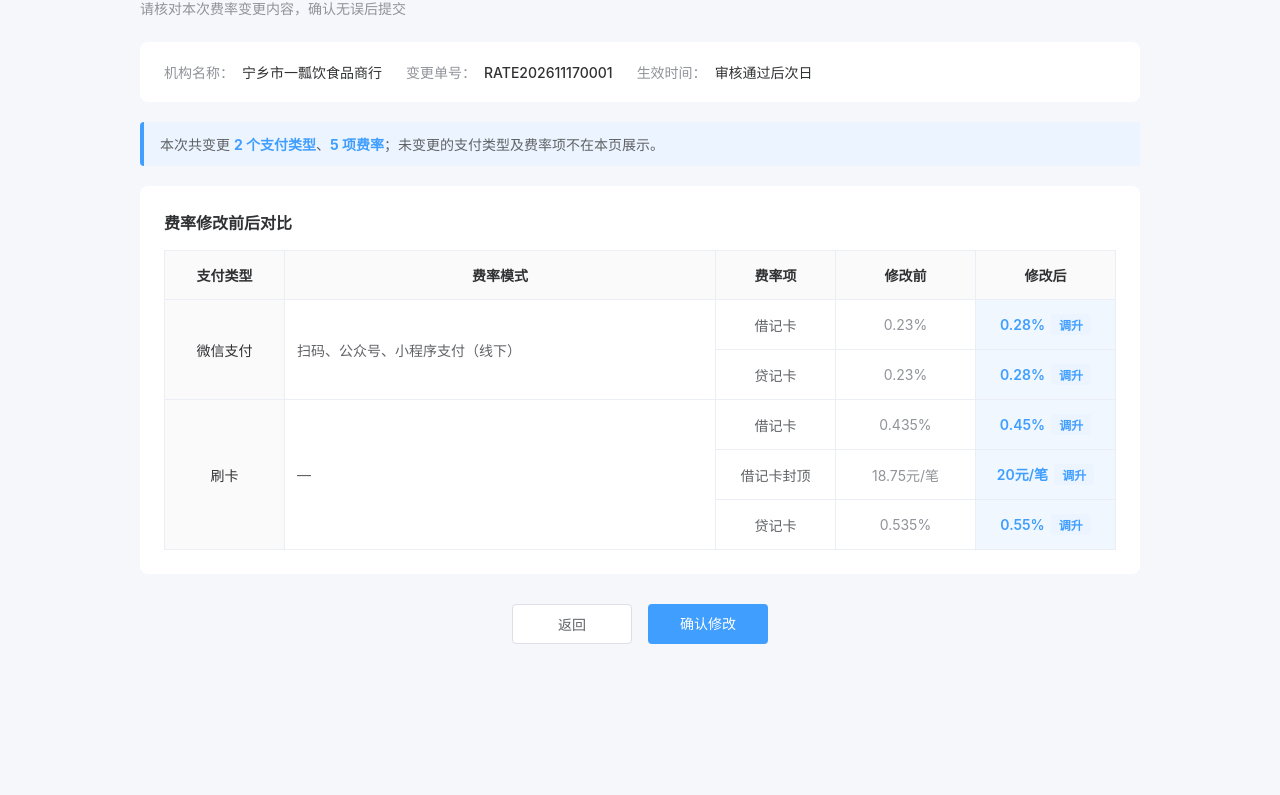
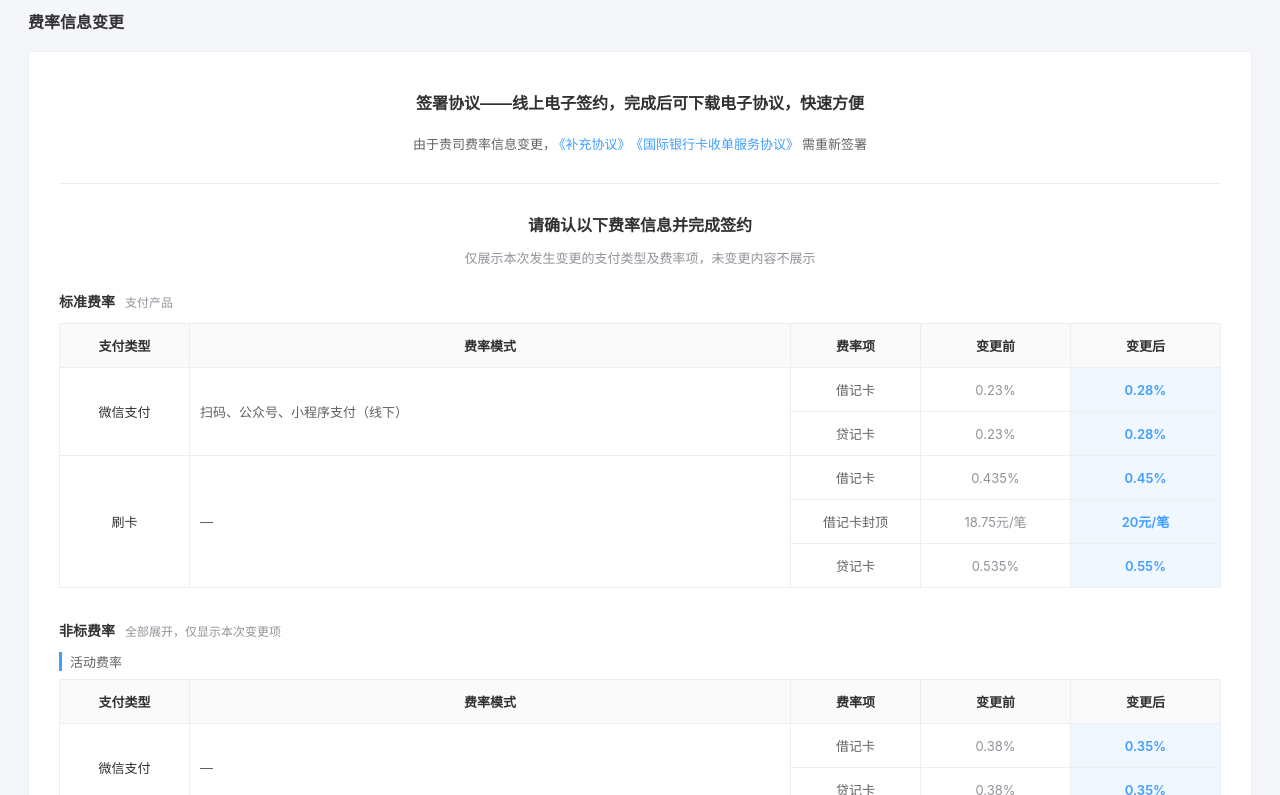
Before and after one commit to Gaohailinga/sign-entity-prototype, a plain HTML site: page rate-modification.html in a window 1280 px wide. Shown: the part 63-858 px from the top of the page. Before the commit the page ends 800 px from the top, so only its background shows below. Drawn offline with Linux system fonts and the light colour scheme.

Commit message:
feat: 按机构管理平台重构费率信息变更确认页

```diff
--- a/rate-modification.html
+++ b/rate-modification.html
@@ -3,134 +3,154 @@
 <head>
 <meta charset="UTF-8">
 <meta name="viewport" content="width=device-width, initial-scale=1.0">
-<title>费率修改</title>
+<title>费率信息变更</title>
 <style>
   * { margin: 0; padding: 0; box-sizing: border-box; }
-  body { font-family: -apple-system, BlinkMacSystemFont, "PingFang SC", "Microsoft YaHei", sans-serif; background: #f5f7fa; color: #333; min-height: 100vh; padding: 24px; }
-  .container { max-width: 1000px; margin: 0 auto; }
-  .page-header { margin-bottom: 24px; }
-  .page-title { font-size: 20px; font-weight: 600; color: #303133; margin-bottom: 8px; }
-  .page-desc { font-size: 14px; color: #909399; }
-  .info-card { background: #fff; border-radius: 8px; padding: 20px 24px; margin-bottom: 20px; display: flex; flex-wrap: wrap; gap: 24px; font-size: 14px; }
-  .info-item { display: flex; align-items: center; gap: 8px; }
-  .info-label { color: #909399; }
-  .info-value { color: #303133; font-weight: 500; }
-  .summary-bar { background: #ecf5ff; border-left: 4px solid #409eff; padding: 12px 16px; border-radius: 4px; margin-bottom: 20px; font-size: 14px; color: #606266; }
-  .summary-bar strong { color: #409eff; }
-  .card { background: #fff; border-radius: 8px; padding: 24px; margin-bottom: 20px; }
-  .card-title { font-size: 16px; font-weight: 600; color: #303133; margin-bottom: 16px; }
+  body { font-family: -apple-system, BlinkMacSystemFont, "PingFang SC", "Microsoft YaHei", sans-serif; background: #f5f6fa; color: #303133; min-width: 960px; }
+  .topbar { height: 54px; background: #171e3d; color: #c7cbda; display: flex; align-items: center; padding: 0 24px; font-size: 13px; }
+  .brand { display: flex; align-items: center; gap: 10px; color: #fff; font-size: 16px; font-weight: 600; white-space: nowrap; }
+  .brand-logo { width: 25px; height: 25px; position: relative; }
+  .brand-logo::before { content: ""; position: absolute; left: 1px; top: 2px; width: 8px; height: 21px; background: #f5c242; border-radius: 2px; transform: skewY(-12deg); }
+  .brand-logo::after { content: ""; position: absolute; right: 1px; top: 2px; width: 13px; height: 14px; border-top: 6px solid #f5c242; border-right: 6px solid #f5c242; border-radius: 2px; }
+  .nav { height: 100%; display: flex; align-items: stretch; gap: 32px; margin-left: 52px; white-space: nowrap; }
+  .nav-item { position: relative; display: flex; align-items: center; cursor: pointer; }
+  .nav-item:hover, .nav-item.active { color: #fff; }
+  .nav-item.active::after { content: ""; position: absolute; bottom: 0; left: 0; right: 0; height: 2px; background: #409eff; }
+  .header-right { margin-left: auto; display: flex; align-items: center; gap: 22px; white-space: nowrap; }
+  .header-icon { color: #c7cbda; font-size: 16px; }
+  .help { color: #c7cbda; }
+  .account { display: flex; align-items: center; gap: 8px; color: #fff; max-width: 170px; overflow: hidden; text-overflow: ellipsis; }
+  .avatar { width: 28px; height: 28px; border-radius: 50%; background: #d7ecff; color: #409eff; display: flex; align-items: center; justify-content: center; font-size: 13px; flex: none; }
+  .page { padding: 18px 28px 40px; }
+  .page-title { font-size: 16px; font-weight: 600; color: #303133; margin-bottom: 18px; }
+  .sign-card { background: #fff; border: 1px solid #ebeef5; border-radius: 3px; }
+  .agreement-head { text-align: center; padding: 38px 24px 30px; }
+  .agreement-title { font-size: 16px; font-weight: 600; color: #303133; margin-bottom: 20px; }
+  .agreement-desc { font-size: 13px; color: #606266; }
+  .agreement-desc a { color: #409eff; text-decoration: none; margin: 0 3px; }
+  .agreement-desc a:hover { text-decoration: underline; }
+  .divider { height: 1px; background: #ebeef5; margin: 0 30px; }
+  .rate-heading { text-align: center; padding: 28px 20px 12px; font-size: 16px; font-weight: 600; }
+  .rate-note { text-align: center; color: #909399; font-size: 13px; margin-bottom: 24px; }
+  .rate-content { padding: 0 30px 32px; }
+  .rate-section + .rate-section { margin-top: 32px; }
+  .section-title { display: flex; align-items: center; gap: 10px; font-size: 14px; font-weight: 600; color: #303133; margin-bottom: 12px; }
+  .section-tag { font-size: 12px; font-weight: 400; color: #909399; }
+  .rate-subsection + .rate-subsection { margin-top: 20px; }
+  .subsection-title { font-size: 13px; font-weight: 500; color: #606266; margin-bottom: 8px; padding-left: 8px; border-left: 3px solid #409eff; }
   .table-wrap { overflow-x: auto; }
-  .rate-table { width: 100%; border-collapse: collapse; font-size: 14px; text-align: center; min-width: 640px; }
-  .rate-table th, .rate-table td { border: 1px solid #ebeef5; padding: 14px 12px; }
+  .rate-table { width: 100%; border-collapse: collapse; table-layout: fixed; font-size: 13px; text-align: center; }
+  .rate-table th, .rate-table td { border: 1px solid #ebeef5; padding: 12px 10px; height: 44px; word-break: break-all; }
   .rate-table th { background: #fafafa; color: #303133; font-weight: 600; }
   .rate-table td { color: #606266; }
-  .rate-table .pay-type { font-weight: 500; color: #303133; background: #fafafa; }
-  .rate-table .old-value { color: #909399; }
-  .rate-table .new-value { color: #409eff; font-weight: 600; background: #f0f7ff; }
-  .rate-table .mode-cell { text-align: left; max-width: 220px; }
-  .change-tag { display: inline-block; font-size: 12px; color: #409eff; background: #ecf5ff; padding: 2px 8px; border-radius: 3px; margin-left: 6px; }
-  .action-bar { display: flex; justify-content: center; gap: 16px; padding: 10px 0 30px; }
-  .btn { min-width: 120px; height: 40px; line-height: 40px; border-radius: 4px; font-size: 14px; cursor: pointer; border: 1px solid transparent; text-align: center; }
-  .btn-default { background: #fff; border-color: #dcdfe6; color: #606266; }
+  .rate-table .pay-type { color: #303133; font-weight: 500; }
+  .rate-table .mode-cell { text-align: left; }
+  .rate-table .before-value { color: #909399; }
+  .rate-table .after-value { color: #409eff; font-weight: 600; background: #f0f7ff; }
+  .action-bar { display: flex; justify-content: center; gap: 16px; padding: 26px 0 32px; background: #fff; }
+  .btn { min-width: 120px; height: 38px; border-radius: 4px; font-size: 14px; cursor: pointer; }
+  .btn-default { border: 1px solid #dcdfe6; background: #fff; color: #606266; }
   .btn-default:hover { border-color: #409eff; color: #409eff; }
-  .btn-primary { background: #409eff; color: #fff; border: none; }
+  .btn-primary { border: 1px solid #409eff; background: #409eff; color: #fff; }
   .btn-primary:hover { background: #66b1ff; }
-  .btn-primary:disabled { background: #a0cfff; cursor: not-allowed; }
-  .toast { position: fixed; top: 80px; left: 50%; transform: translateX(-50%); background: #f0f9eb; color: #67c23a; border: 1px solid #e1f3d8; padding: 12px 24px; border-radius: 4px; font-size: 14px; display: none; z-index: 1000; box-shadow: 0 2px 12px rgba(0,0,0,0.1); }
+  .btn-primary:disabled { background: #a0cfff; border-color: #a0cfff; cursor: not-allowed; }
+  .toast { position: fixed; top: 74px; left: 50%; transform: translateX(-50%); background: #f0f9eb; color: #67c23a; border: 1px solid #e1f3d8; padding: 12px 24px; border-radius: 4px; font-size: 14px; display: none; z-index: 1000; box-shadow: 0 2px 12px rgba(0,0,0,.1); }
   .toast.show { display: block; }
-  @media (max-width: 768px) {
-    body { padding: 16px; }
-    .info-card { flex-direction: column; gap: 12px; }
-    .rate-table th, .rate-table td { padding: 10px 8px; font-size: 13px; }
-  }
 </style>
 </head>
 <body>
-<div class="container">
-  <div class="page-header">
-    <div class="page-title">费率修改</div>
-    <div class="page-desc">请核对本次费率变更内容，确认无误后提交</div>
+<header class="topbar">
+  <div class="brand"><span class="brand-logo"></span><span>机构管理平台</span></div>
+  <nav class="nav">
+    <span class="nav-item active">首页</span><span class="nav-item">商户管理</span><span class="nav-item">交易数据</span><span class="nav-item">分润管理</span><span class="nav-item">风控管理</span><span class="nav-item">产品中心</span><span class="nav-item">账号管理</span><span class="nav-item">营销平台</span>
+  </nav>
+  <div class="header-right"><span class="header-icon">✉</span><span class="header-icon">⇩</span><span class="help">帮助中心</span><div class="account"><span class="avatar">宁</span><span>宁乡市一瓢饮食...</span></div></div>
+</header>
+
+<main class="page">
+  <div class="page-title">费率信息变更</div>
+  <section class="sign-card">
+    <div class="agreement-head">
+      <div class="agreement-title">签署协议——线上电子签约，完成后可下载电子协议，快速方便</div>
+      <div class="agreement-desc">由于贵司费率信息变更，<a href="#">《补充协议》</a><a href="#">《国际银行卡收单服务协议》</a>需重新签署</div>
     </div>
+    <div class="divider"></div>
+    <div class="rate-heading">请确认以下费率信息并完成签约</div>
+    <div class="rate-note">仅展示本次发生变更的支付类型及费率项，未变更内容不展示</div>
 
-  <div class="info-card">
-    <div class="info-item">
-      <span class="info-label">机构名称：</span>
-      <span class="info-value">宁乡市一瓢饮食品商行</span>
-    </div>
-    <div class="info-item">
-      <span class="info-label">变更单号：</span>
-      <span class="info-value">RATE202611170001</span>
-    </div>
-    <div class="info-item">
-      <span class="info-label">生效时间：</span>
-      <span class="info-value">审核通过后次日</span>
-    </div>
-  </div>
-
-  <div class="summary-bar">
-    本次共变更 <strong>2 个支付类型</strong>、<strong>5 项费率</strong>；未变更的支付类型及费率项不在本页展示。
-  </div>
-
-  <div class="card">
-    <div class="card-title">费率修改前后对比</div>
+    <div class="rate-content">
+      <section class="rate-section">
+        <div class="section-title">标准费率 <span class="section-tag">支付产品</span></div>
         <div class="table-wrap">
           <table class="rate-table">
-        <thead>
-          <tr>
-            <th style="width:120px">支付类型</th>
-            <th>费率模式</th>
-            <th style="width:120px">费率项</th>
-            <th style="width:140px">修改前</th>
-            <th style="width:140px">修改后</th>
-          </tr>
-        </thead>
+            <thead><tr><th style="width:130px">支付类型</th><th>费率模式</th><th style="width:130px">费率项</th><th style="width:150px">变更前</th><th style="width:150px">变更后</th></tr></thead>
             <tbody>
-          <tr>
-            <td rowspan="2" class="pay-type">微信支付</td>
-            <td rowspan="2" class="mode-cell">扫码、公众号、小程序支付（线下）</td>
-            <td>借记卡</td>
-            <td class="old-value">0.23%</td>
-            <td class="new-value">0.28%<span class="change-tag">调升</span></td>
-          </tr>
-          <tr>
-            <td>贷记卡</td>
-            <td class="old-value">0.23%</td>
-            <td class="new-value">0.28%<span class="change-tag">调升</span></td>
-          </tr>
-          <tr>
-            <td rowspan="3" class="pay-type">刷卡</td>
-            <td rowspan="3" class="mode-cell">—</td>
-            <td>借记卡</td>
-            <td class="old-value">0.435%</td>
-            <td class="new-value">0.45%<span class="change-tag">调升</span></td>
-          </tr>
-          <tr>
-            <td>借记卡封顶</td>
-            <td class="old-value">18.75元/笔</td>
-            <td class="new-value">20元/笔<span class="change-tag">调升</span></td>
-          </tr>
-          <tr>
-            <td>贷记卡</td>
-            <td class="old-value">0.535%</td>
-            <td class="new-value">0.55%<span class="change-tag">调升</span></td>
-          </tr>
+              <tr><td rowspan="2" class="pay-type">微信支付</td><td rowspan="2" class="mode-cell">扫码、公众号、小程序支付（线下）</td><td>借记卡</td><td class="before-value">0.23%</td><td class="after-value">0.28%</td></tr>
+              <tr><td>贷记卡</td><td class="before-value">0.23%</td><td class="after-value">0.28%</td></tr>
+              <tr><td rowspan="3" class="pay-type">刷卡</td><td rowspan="3" class="mode-cell">—</td><td>借记卡</td><td class="before-value">0.435%</td><td class="after-value">0.45%</td></tr>
+              <tr><td>借记卡封顶</td><td class="before-value">18.75元/笔</td><td class="after-value">20元/笔</td></tr>
+              <tr><td>贷记卡</td><td class="before-value">0.535%</td><td class="after-value">0.55%</td></tr>
+            </tbody>
+          </table>
+        </div>
+      </section>
+
+      <section class="rate-section">
+        <div class="section-title">非标费率 <span class="section-tag">全部展开，仅显示本次变更项</span></div>
+        <div class="rate-subsection">
+          <div class="subsection-title">活动费率</div>
+          <div class="table-wrap">
+            <table class="rate-table">
+              <thead><tr><th style="width:130px">支付类型</th><th>费率模式</th><th style="width:130px">费率项</th><th style="width:150px">变更前</th><th style="width:150px">变更后</th></tr></thead>
+              <tbody>
+                <tr><td rowspan="2" class="pay-type">微信支付</td><td rowspan="2" class="mode-cell">—</td><td>借记卡</td><td class="before-value">0.38%</td><td class="after-value">0.35%</td></tr>
+                <tr><td>贷记卡</td><td class="before-value">0.38%</td><td class="after-value">0.35%</td></tr>
               </tbody>
             </table>
           </div>
         </div>
-
-  <div class="action-bar">
-    <button class="btn btn-default" id="backBtn">返回</button>
-    <button class="btn btn-primary" id="confirmBtn">确认修改</button>
+        <div class="rate-subsection">
+          <div class="subsection-title">特殊行业费率（缴费类）</div>
+          <div class="table-wrap">
+            <table class="rate-table">
+              <thead><tr><th style="width:130px">支付类型</th><th>费率模式</th><th style="width:130px">费率项</th><th style="width:150px">变更前</th><th style="width:150px">变更后</th></tr></thead>
+              <tbody>
+                <tr><td rowspan="2" class="pay-type">微信支付</td><td rowspan="2" class="mode-cell">—</td><td>借记卡</td><td class="before-value">0.10%</td><td class="after-value">0.20%</td></tr>
+                <tr><td>贷记卡</td><td class="before-value">0.10%</td><td class="after-value">0.20%</td></tr>
+              </tbody>
+            </table>
           </div>
         </div>
+        <div class="rate-subsection">
+          <div class="subsection-title">D0结算</div>
+          <div class="table-wrap">
+            <table class="rate-table">
+              <thead><tr><th style="width:130px">结算方式</th><th>费率模式</th><th style="width:130px">费率项</th><th style="width:150px">变更前</th><th style="width:150px">变更后</th></tr></thead>
+              <tbody><tr><td class="pay-type">D0自动-定时到账</td><td class="mode-cell">—</td><td>费率</td><td class="before-value">0.004</td><td class="after-value">0.005</td></tr></tbody>
+            </table>
+          </div>
+        </div>
+        <div class="rate-subsection">
+          <div class="subsection-title">白条分期</div>
+          <div class="table-wrap">
+            <table class="rate-table">
+              <thead><tr><th style="width:130px">支付类型</th><th>费率模式</th><th style="width:130px">费率项</th><th style="width:150px">变更前</th><th style="width:150px">变更后</th></tr></thead>
+              <tbody>
+                <tr><td rowspan="2" class="pay-type">支付宝支付</td><td rowspan="2" class="mode-cell">—</td><td>借记卡</td><td class="before-value">0.38%</td><td class="after-value">0.45%</td></tr>
+                <tr><td>贷记卡</td><td class="before-value">0.38%</td><td class="after-value">0.45%</td></tr>
+              </tbody>
+            </table>
+          </div>
+        </div>
+      </section>
+    </div>
+    <div class="action-bar"><button class="btn btn-default" id="backBtn">返回</button><button class="btn btn-primary" id="confirmBtn">确认并签约</button></div>
+  </section>
+</main>
 
-<div class="toast" id="toast">费率修改已确认（原型演示）</div>
-
+<div class="toast" id="toast">费率信息已确认，可前往签约（原型演示）</div>
 <script>
-  document.getElementById('backBtn').addEventListener('click', function () {
-    history.back();
-  });
+  document.getElementById('backBtn').addEventListener('click', function () { history.back(); });
   document.getElementById('confirmBtn').addEventListener('click', function () {
     var toast = document.getElementById('toast');
     toast.classList.add('show');
```
Also changed, not shown: index-bd-review.html (+3 -3 lines). Lines whose indentation alone changed are shown as unchanged.
